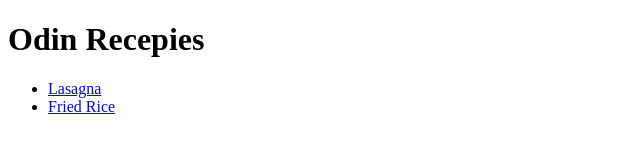
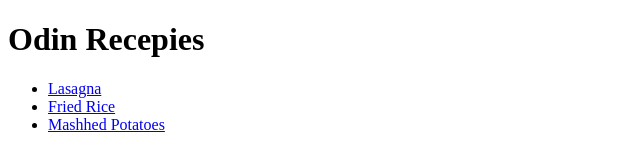
Before and after one commit to TheyluvDara/Odin-recepies, a plain HTML site: page index.html in a window 1280 px wide. Shown: the whole page, without its empty margins (0-640 px from the left). Drawn offline with Linux system fonts and the light colour scheme.

Commit message:
I created a new link.
I added a link to Mashed-potato.html.

```diff
--- a/index.html
+++ b/index.html
@@ -10,5 +10,6 @@
     <Ul>
         <li><a href="./recipes/Lasagna.html">Lasagna</a></li>
         <li><a href="./recipes/Fried-rice.html">Fried Rice</a></li>
+        <li><a href="./recipes/Mashed-potato.html">Mashhed Potatoes</a></li>
 </body>
 </html>
```
